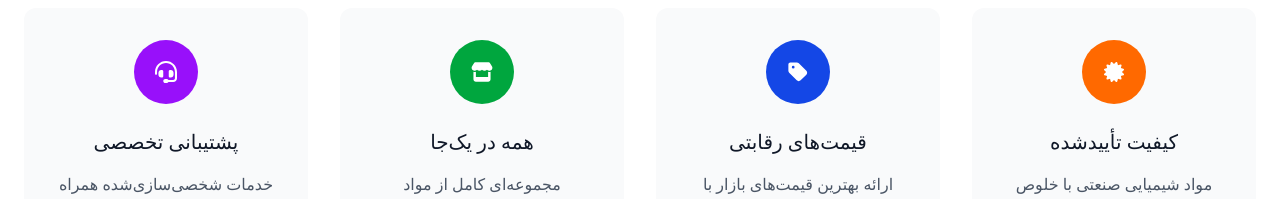
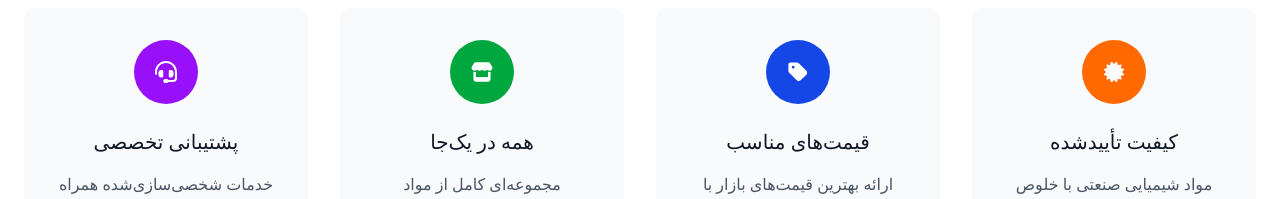
Before and after one commit to Shayan-Mst/Chemical, a React (Vite) app in the folder Frontend/chemical-app/: page / in a window 1280 px wide. Shown: the part 900-1099 px from the top of the page. Built offline with nearby package versions, Linux system fonts and the light colour scheme.

Commit message:
some text changed

```diff
--- a/Frontend/chemical-app/src/components/WhyUs.tsx
+++ b/Frontend/chemical-app/src/components/WhyUs.tsx
@@ -19,7 +19,7 @@ const WhyUs = () => {
                 <div className="w-16 h-16 bg-blue-700 rounded-full flex items-center justify-center mx-auto mb-6">
                     <i className="text-white text-2xl" data-fa-i2svg=""><svg className="svg-inline--fa fa-tag" width="22" height="22" aria-hidden="true" focusable="false" data-prefix="fas" data-icon="tag" role="img" xmlns="http://www.w3.org/2000/svg" viewBox="0 0 448 512" data-fa-i2svg=""><path fill="currentColor" d="M0 80V229.5c0 17 6.7 33.3 18.7 45.3l176 176c25 25 65.5 25 90.5 0L418.7 317.3c25-25 25-65.5 0-90.5l-176-176c-12-12-28.3-18.7-45.3-18.7H48C21.5 32 0 53.5 0 80zm112 32a32 32 0 1 1 0 64 32 32 0 1 1 0-64z"></path></svg></i>
                 </div>
-                <h4 className="text-xl font-semibold text-gray-900 mb-4">قیمت‌های رقابتی</h4>
+                <h4 className="text-xl font-semibold text-gray-900 mb-4">قیمت‌های مناسب</h4>
                 <p className="text-gray-600">ارائه بهترین قیمت‌های بازار با تخفیف‌های شفاف برای خرید عمده و شرایط پرداخت انعطاف‌پذیر.</p>
             </div>
             <div id="feature-convenience" className="text-center p-8 rounded-xl bg-gray-50 hover:bg-blue-50 transition-colors">
```
